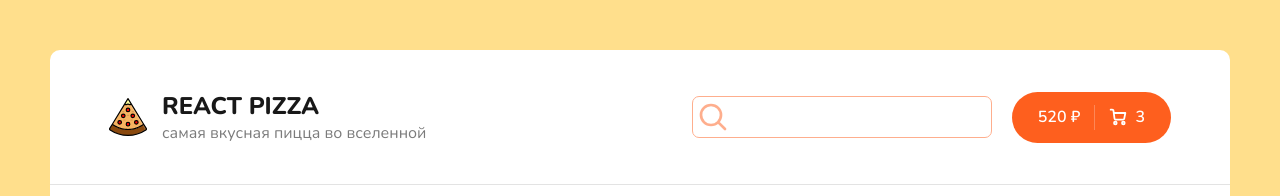
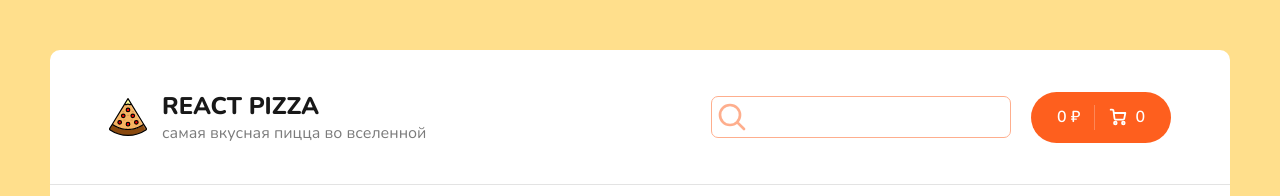
Before and after one commit to Alekseyinshakov/react-pizza, a React (Vite) app: page / in a window 1280 px wide. Shown: the top 196 px of the page. Built offline with nearby package versions, Linux system fonts and the light colour scheme; no server answers.

Commit message:
feat: add cart data to header

```diff
--- a/src/components/Header.tsx
+++ b/src/components/Header.tsx
@@ -1,7 +1,16 @@
 import { Link } from 'react-router'
 import Search from './Search/Search.tsx'
+import { useSelector } from 'react-redux'
+import type { RootState } from '../redux/store.ts'
 
 const Header = () => {
+  const cartPizzas = useSelector((state: RootState) => state.cartReducer.pizzas)
+  const totalPrice = useSelector((state: RootState) => state.cartReducer.totalPrice)
+
+  const totalPizzasCount = cartPizzas.reduce((acc: number, curr) => {
+    return acc + curr.count
+  }, 0)
+
   return (
     <div className='header'>
       <div className='container'>
@@ -17,7 +26,7 @@ const Header = () => {
 
         <div className='header__cart'>
           <Link to='/cart' className='button button--cart'>
-            <span>520 ₽</span>
+            <span>{totalPrice} ₽</span>
             <div className='button__delimiter'></div>
             <svg
               width='18'
@@ -48,7 +57,7 @@ const Header = () => {
                 strokeLinejoin='round'
               />
             </svg>
-            <span>3</span>
+            <span>{totalPizzasCount}</span>
           </Link>
         </div>
       </div>
--- a/src/components/PizzaBlock.tsx
+++ b/src/components/PizzaBlock.tsx
@@ -1,13 +1,16 @@
 import { useState } from 'react'
 import type { AddPizzaType, PizzaType } from '../types.ts'
-import { useDispatch } from 'react-redux'
+import { useDispatch, useSelector } from 'react-redux'
 import { addProduct } from '../redux/slices/cartSlice.ts'
+import type { RootState } from '../redux/store.ts'
+
+const typeNames = ['тонкое', 'традиционное']
 
 const PizzaBlock = ({ id, title, price, imageUrl, sizes, types }: PizzaType) => {
   const [sizeIndex, setsizeIndex] = useState(0)
   const [typesIndex, setTypesIndex] = useState(0)
 
-  const typeNames = ['тонкое', 'традиционное']
+  const cartPizzas = useSelector((state: RootState) => state.cartReducer.pizzas)
 
   const dispatch = useDispatch()
 
```
